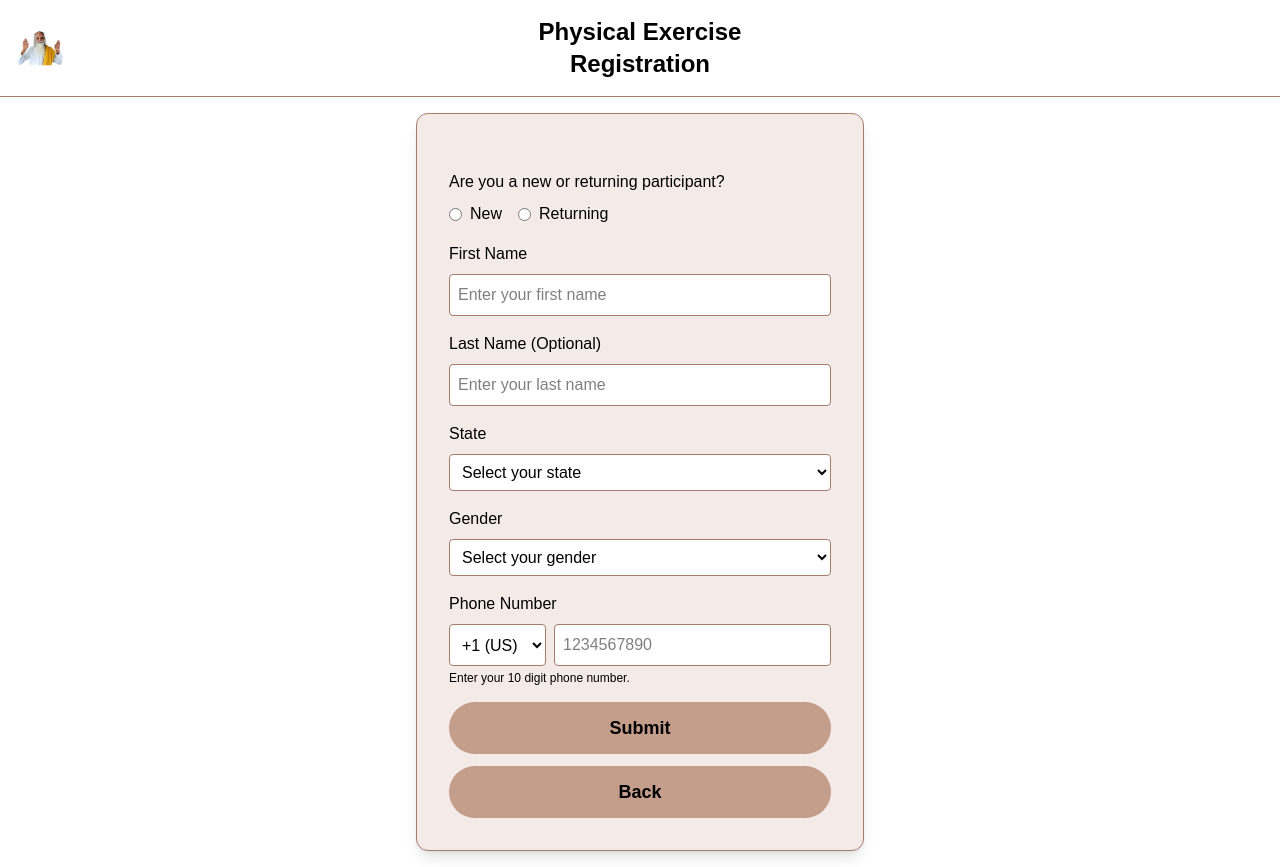
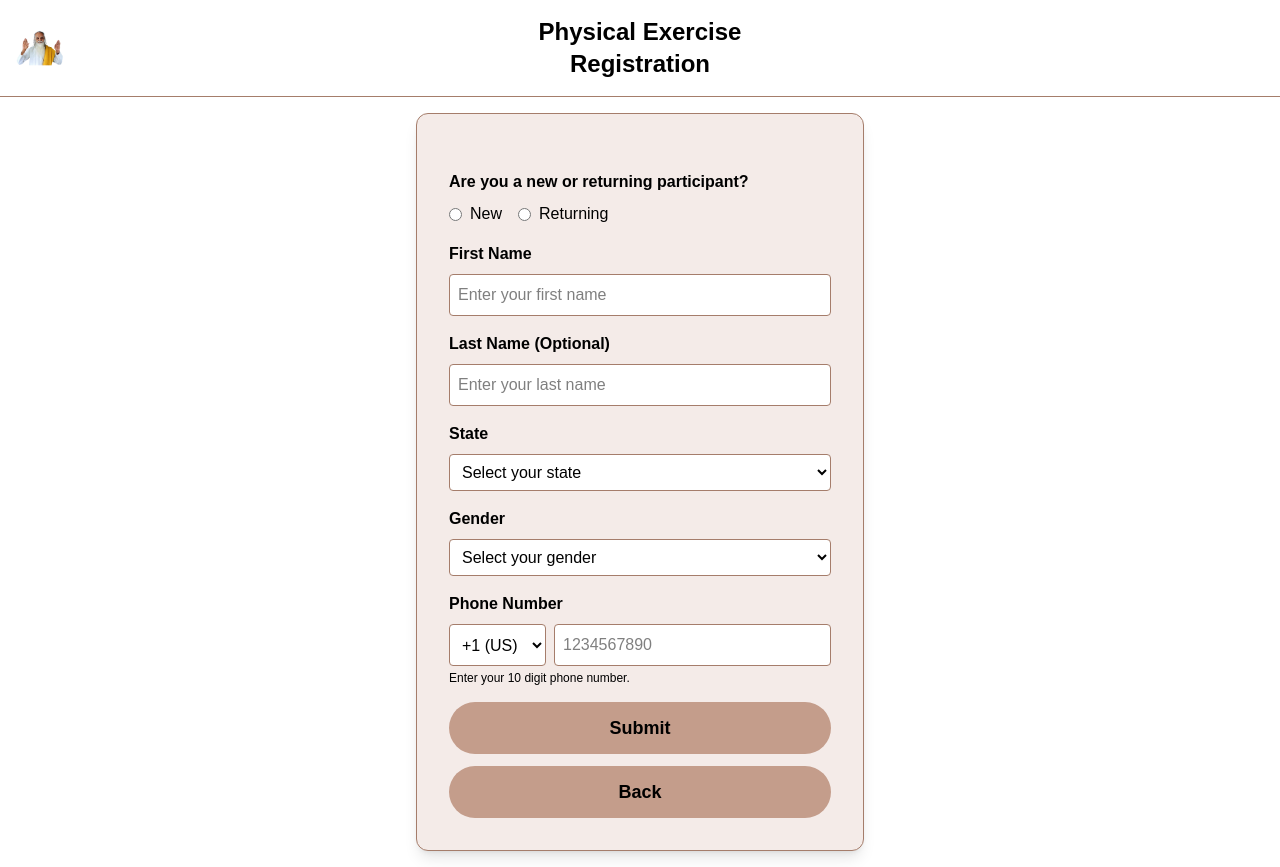
Before and after one commit to Itz-Viggy/Yoga-Registration, a Next.js app: page /register/pe in a window 1280 px wide. Built offline with nearby package versions, Linux system fonts and the light colour scheme.

Commit message:
Bold Labels

```diff
--- a/src/app/register/pe/page.tsx
+++ b/src/app/register/pe/page.tsx
@@ -85,7 +85,7 @@ export default function PhysicalExercisePage() {
 
           {/* Participant Type */}
           <div className="mb-4">
-            <label className="block text-black mb-2 text-base">Are you a new or returning participant?</label>
+            <label className="block text-black mb-2 text-base font-bold">Are you a new or returning participant?</label>
             <div className="flex space-x-4 mt-2">
               {["New", "Returning"].map((type) => (
                 <label key={type} className="flex items-center text-black text-base">
@@ -106,7 +106,7 @@ export default function PhysicalExercisePage() {
 
           {/* First Name */}
           <div className="mb-4">
-            <label htmlFor="firstname" className="block text-black mb-2 text-base">
+            <label htmlFor="firstname" className="block text-black mb-2 text-base font-bold">
               First Name
             </label>
             <input
@@ -125,7 +125,7 @@ export default function PhysicalExercisePage() {
 
           {/* Last Name */}
           <div className="mb-4">
-            <label htmlFor="lastname" className="block text-black mb-2 text-base">
+            <label htmlFor="lastname" className="block text-black mb-2 text-base font-bold">
               Last Name <span className="text-black">(Optional)</span>
             </label>
             <input
@@ -143,7 +143,7 @@ export default function PhysicalExercisePage() {
 
           {/* State */}
           <div className="mb-4">
-            <label htmlFor="state" className="block text-black mb-2 text-base">
+            <label htmlFor="state" className="block text-black mb-2 text-base font-bold">
               State
             </label>
             <StateDropdown
@@ -155,7 +155,7 @@ export default function PhysicalExercisePage() {
 
           {/* Gender */}
           <div className="mb-4">
-            <label htmlFor="gender" className="block text-black mb-2 text-base">
+            <label htmlFor="gender" className="block text-black mb-2 text-base font-bold">
               Gender
             </label>
             <select
@@ -174,7 +174,7 @@ export default function PhysicalExercisePage() {
 
           {/* Phone */}
           <div className="mb-4">
-            <label className="block text-black mb-2 text-base">Phone Number</label>
+            <label className="block text-black mb-2 text-base font-bold">Phone Number</label>
             <div className="flex space-x-2">
               <select
                 name="code"
```
